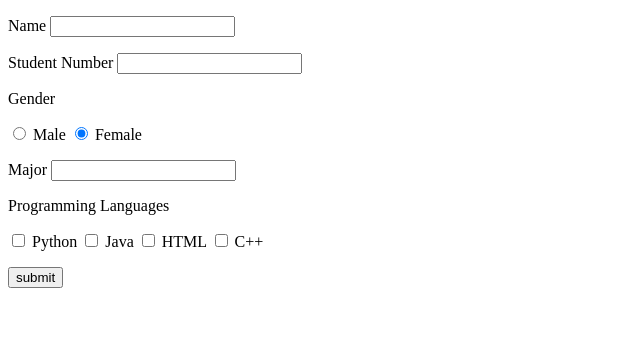
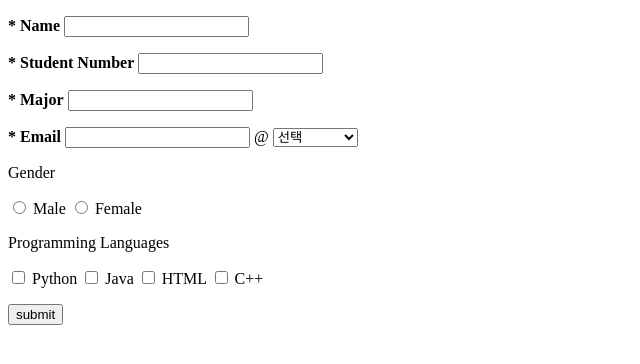
Before and after one commit to CSID-DGU/2024-1-OSSPrac-CodeH, a Flask app: page / in a window 1280 px wide. Shown: the top 364 px of the page, without its empty margins (0-640 px from the left). Run offline with Flask 3, Linux system fonts and the light colour scheme.

Commit message:
Update input.html

```diff
--- a/app/templates/input.html
+++ b/app/templates/input.html
@@ -2,11 +2,20 @@
 <html lang="en">
 <body>
     <form action="/result" method="POST">
-        <p>Name <input type='text' name='name'></p>
-        <p>Student Number <input type='text'name='StudentNumber'></p>
+        <p><b>* Name</b> <input type='text' name='name'></p>
+        <p><b>* Student Number</b> <input type='text'name='StudentNumber'></p>
+        <p><b>* Major</b> <input type='text' name='major'></p>
+        <p><b>* Email</b> <input type ='text' name='email'> @
+            <select name="select email">
+                <option value="" disable hidden> 선택
+                <option value="gmail"> gmail.com
+                <option value="naver"> naver.com
+                <option value="daum"> daum.com
+                <option value="dgu"> dgu.ac.kr
+            </select> </p>
+
         <p>Gender</p>  <input type='radio' name='gender' value="Male"> Male
-        <input type='radio' name='gender' value="Female" checked> Female</p>
-        <p>Major <input type='text' name='major'></p>
+        <input type='radio' name='gender' value="Female" > Female</p>
         <p>Programming Languages</p>
         <input type = 'checkbox' name = 'programmingLanguages' value = "Python"> Python
         <input type = 'checkbox' name = 'programmingLanguages' value = 'Java'> Java
```
